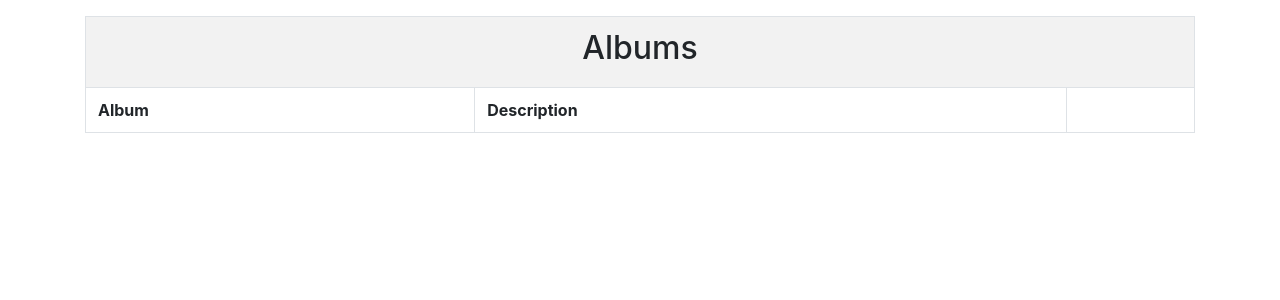
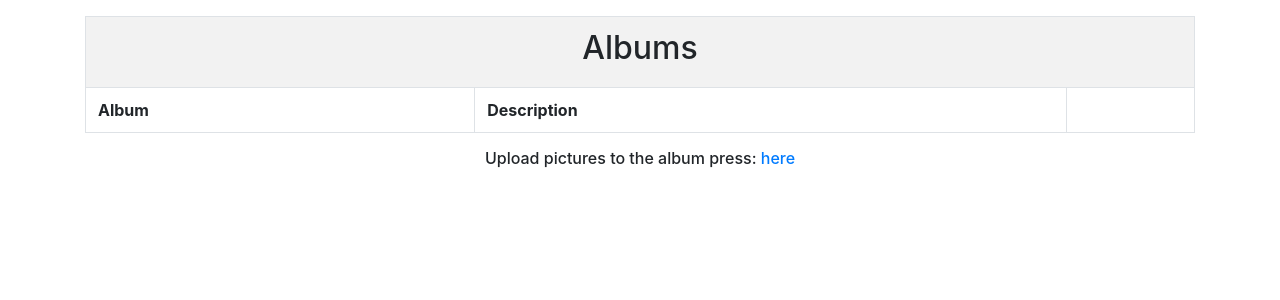
Before and after one commit to CodyBu/Photo-Album, a PHP site: page /list_albums.php in a window 1280 px wide. Shown: the part 56-356 px from the top of the page. Run offline with PHP 8.4, Linux system fonts and the light colour scheme; the visitor is signed in with stand-in values (Sample User, id 1); data that the repository does not hold is empty.

Commit message:
Update list_albums.php

```diff
--- a/list_albums.php
+++ b/list_albums.php
@@ -52,6 +52,9 @@
                         </form>
                     </div>
                 </table>
+                <div>
+                        <h6 align ="center">Upload pictures to the album press: <a href = "create_picture.php">here</a></h6>
+                </div>
         </div>
     </body>
 </html>
```
